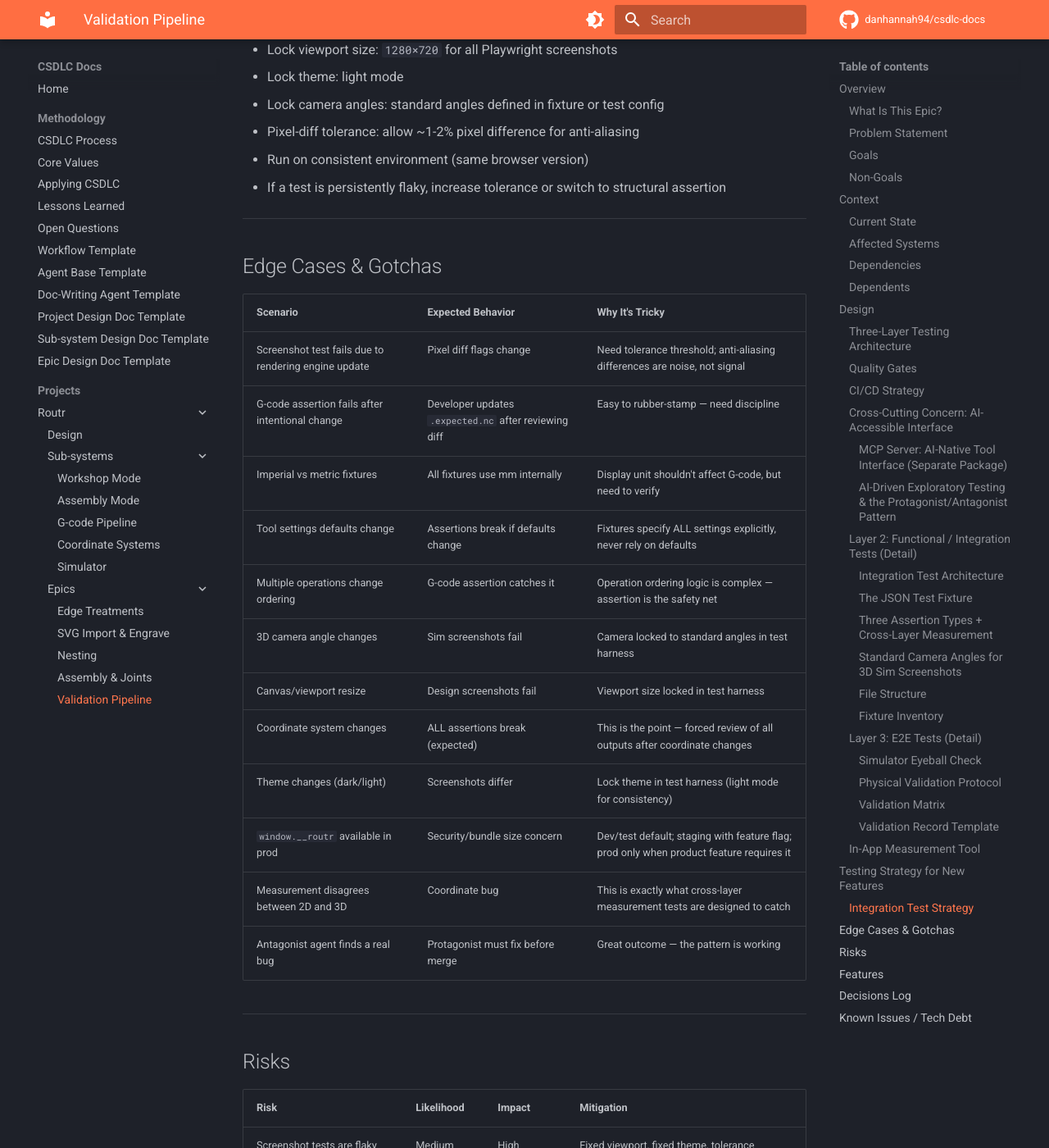
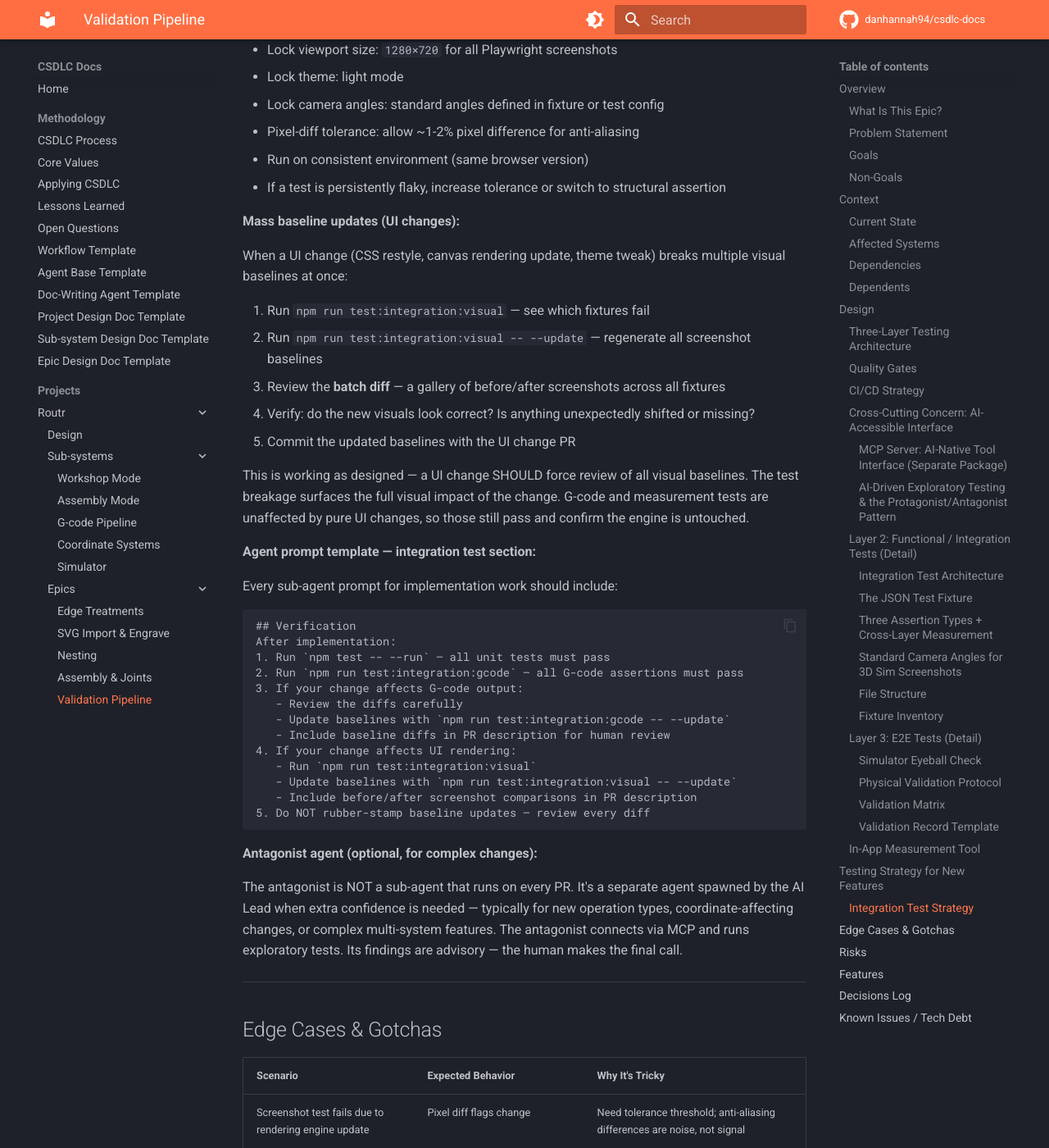
Before and after one commit to danhannah94/csdlc-docs, an MkDocs documentation site: the page built from docs/projects/routr/epics/validation.md, in a window 1280 px wide and 1400 px high, scrolled down 23072 px. Shown: the whole window at 82% size. Built offline with MkDocs 1.6.1 and Material for MkDocs 9.7.7, drawn with Linux system fonts in a browser that asks for light colours; comment, search, counter and statistics services are not loaded; part of the change alters nothing that is shown; some of the changed text lies outside the part shown.

Commit message:
docs: validation epic - refinement pass 5 (mass baseline workflow, agent template, MCP promoted to F2, feature reorder)

````diff
--- a/docs/projects/routr/epics/validation.md
+++ b/docs/projects/routr/epics/validation.md
@@ -739,6 +739,42 @@ graph TD
 - Run on consistent environment (same browser version)
 - If a test is persistently flaky, increase tolerance or switch to structural assertion
 
+**Mass baseline updates (UI changes):**
+
+When a UI change (CSS restyle, canvas rendering update, theme tweak) breaks multiple visual baselines at once:
+
+1. Run `npm run test:integration:visual` — see which fixtures fail
+2. Run `npm run test:integration:visual -- --update` — regenerate all screenshot baselines
+3. Review the **batch diff** — a gallery of before/after screenshots across all fixtures
+4. Verify: do the new visuals look correct? Is anything unexpectedly shifted or missing?
+5. Commit the updated baselines with the UI change PR
+
+This is working as designed — a UI change SHOULD force review of all visual baselines. The test breakage surfaces the full visual impact of the change. G-code and measurement tests are unaffected by pure UI changes, so those still pass and confirm the engine is untouched.
+
+**Agent prompt template — integration test section:**
+
+Every sub-agent prompt for implementation work should include:
+
+```
+## Verification
+After implementation:
+1. Run `npm test -- --run` — all unit tests must pass
+2. Run `npm run test:integration:gcode` — all G-code assertions must pass
+3. If your change affects G-code output:
+   - Review the diffs carefully
+   - Update baselines with `npm run test:integration:gcode -- --update`
+   - Include baseline diffs in PR description for human review
+4. If your change affects UI rendering:
+   - Run `npm run test:integration:visual`
+   - Update baselines with `npm run test:integration:visual -- --update`
+   - Include before/after screenshot comparisons in PR description
+5. Do NOT rubber-stamp baseline updates — review every diff
+```
+
+**Antagonist agent (optional, for complex changes):**
+
+The antagonist is NOT a sub-agent that runs on every PR. It's a separate agent spawned by the AI Lead when extra confidence is needed — typically for new operation types, coordinate-affecting changes, or complex multi-system features. The antagonist connects via MCP and runs exploratory tests. Its findings are advisory — the human makes the final call.
+
 ---
 
 ## Edge Cases & Gotchas
@@ -783,31 +819,31 @@ Features extracted from this epic. Each becomes a set of implementable stories d
 | Feature | Summary | Dependencies | Status |
 |---------|---------|-------------|--------|
 | F1 | **AI-Accessible Interface** — `window.__routr` dev-mode API: fixture loading, G-code generation, canvas capture, measurement | None | |
-| F2 | **Test Fixture Library** — JSON fixture format, TypeScript types, initial set of fixtures | F1 | |
-| F3 | **G-code Integration Tests** — Load fixture → generate G-code → assert matches `.expected.nc` + CI pipeline | F1, F2 | |
-| F4 | **Visual Regression Tests** — Playwright harness for 2D + 3D screenshot capture, pixel-diff against golden images, fixed camera angles | F1, F2 | |
-| F5 | **In-App Measurement Tool** — Point-to-point and shape-to-edge measurement in both 2D design tab and 3D sim tab, top toolbar "Measure" mode | F1 | |
-| F6 | **Cross-Layer Measurement Tests** — Automated assertions that 2D design dimensions match 3D sim dimensions | F1, F2, F5 | |
-| F7 | **Physical Validation Protocol** — Measurement recording template, validation matrix tracker | F2, F5 | |
-| F8 | **Comprehensive Fixture** — Multi-operation board exercising full pipeline | F2, F3, F4, F6 | |
-| F9 | **MCP Server (routr-tools)** — Separate package, Model Context Protocol wrapper for AI-driven testing and future product features | F1 | |
+| F2 | **MCP Server (routr-tools)** — Separate package, Model Context Protocol wrapper for AI-driven testing and future product features | F1 | |
+| F3 | **Test Fixture Library** — JSON fixture format, TypeScript types, initial set of fixtures | F1 | |
+| F4 | **G-code Integration Tests** — Load fixture → generate G-code → assert matches `.expected.nc` + CI pipeline | F1, F3 | |
+| F5 | **Visual Regression Tests** — Playwright harness for 2D + 3D screenshot capture, pixel-diff against golden images, fixed camera angles | F1, F3 | |
+| F6 | **In-App Measurement Tool** — Point-to-point and shape-to-edge measurement in both 2D design tab and 3D sim tab, top toolbar "Measure" mode | F1 | |
+| F7 | **Cross-Layer Measurement Tests** — Automated assertions that 2D design dimensions match 3D sim dimensions | F1, F3, F6 | |
+| F8 | **Physical Validation Protocol** — Measurement recording template, validation matrix tracker | F3, F6 | |
+| F9 | **Comprehensive Fixture** — Multi-operation board exercising full pipeline | F3, F4, F5, F7 | |
 
 ```mermaid
 graph TD
-    F1["F1: AI-Accessible Interface<br/>(window.__routr)"] --> F2["F2: Test Fixture Library"]
-    F1 --> F5["F5: In-App Measurement Tool<br/>(2D + 3D)"]
-    F1 --> F9["F9: MCP Server<br/>(routr-tools, separate pkg)"]
-    F2 --> F3["F3: G-code Integration Tests<br/>+ CI Pipeline"]
-    F2 --> F4["F4: Visual Regression Tests"]
-    F2 --> F6["F6: Cross-Layer<br/>Measurement Tests"]
-    F5 --> F6
-    F2 --> F7["F7: Physical Validation Protocol"]
-    F5 --> F7
-    F2 --> F8["F8: Comprehensive Fixture"]
-    F3 --> F8
-    F4 --> F8
+    F1["F1: AI-Accessible Interface<br/>(window.__routr)"] --> F2["F2: MCP Server<br/>(routr-tools, separate pkg)"]
+    F1 --> F3["F3: Test Fixture Library"]
+    F1 --> F6["F6: In-App Measurement Tool<br/>(2D + 3D)"]
+    F3 --> F4["F4: G-code Integration Tests<br/>+ CI Pipeline"]
+    F3 --> F5["F5: Visual Regression Tests"]
+    F3 --> F7["F7: Cross-Layer<br/>Measurement Tests"]
+    F6 --> F7
+    F3 --> F8["F8: Physical Validation Protocol"]
     F6 --> F8
-    F9 --> |"Enables protagonist/<br/>antagonist pattern"| F8
+    F3 --> F9["F9: Comprehensive Fixture"]
+    F4 --> F9
+    F5 --> F9
+    F7 --> F9
+    F2 --> |"Enables protagonist/<br/>antagonist pattern"| F9
 ```
 
 *Features are broken down into implementable stories during Step 1 (Story Breakdown). This table is the feature index.*
````
